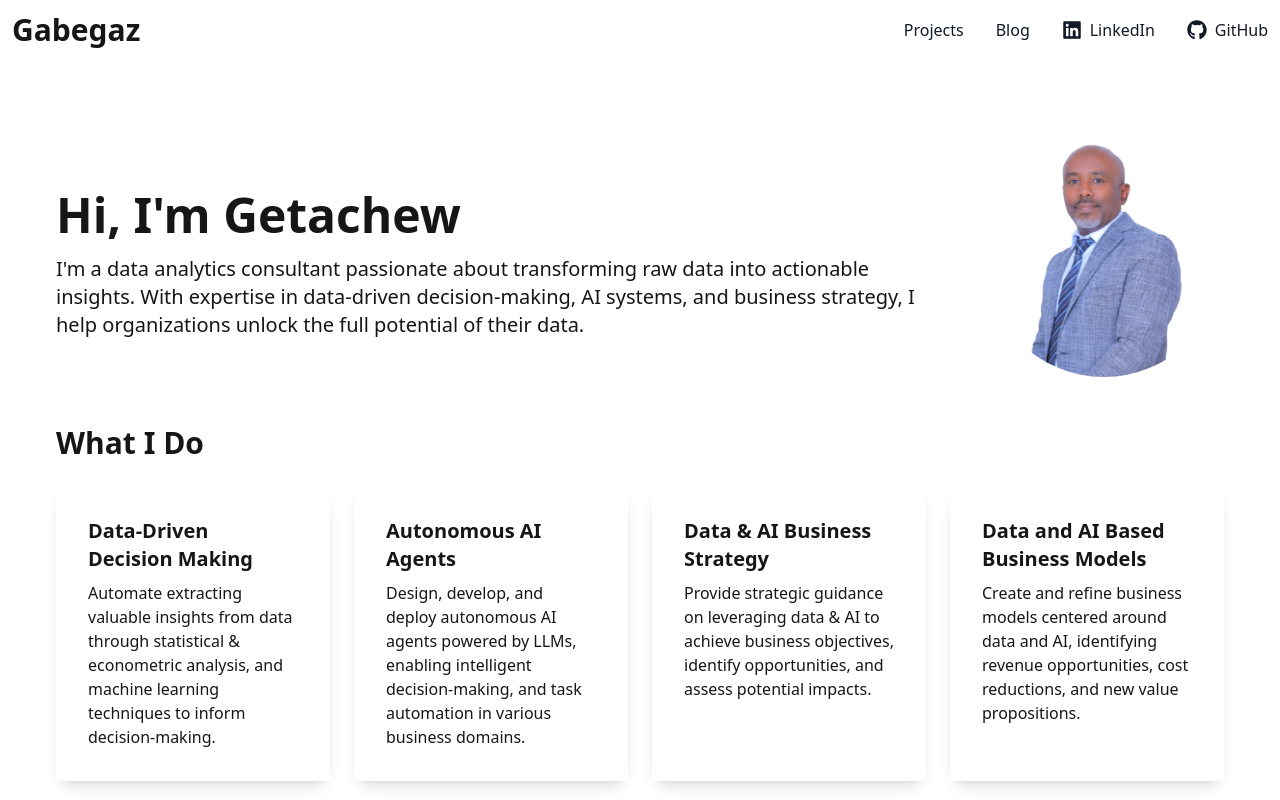
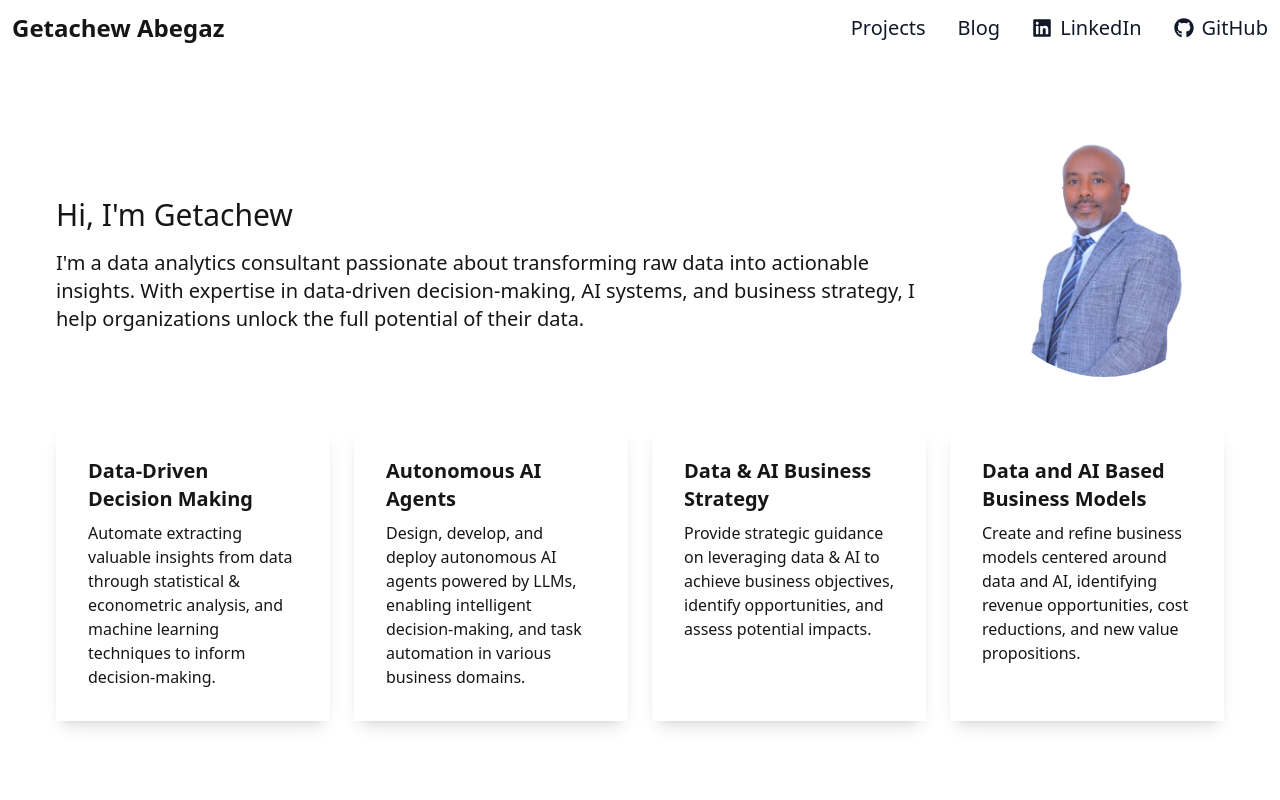
Before and after one commit to gabegaz/gabegaz.github.io, a Next.js app: page / in a window 1280 px wide. Shown: the top 800 px of the page. Built offline with nearby package versions, Linux system fonts and the light colour scheme.

Commit message:
added icons

```diff
--- a/app/page.tsx
+++ b/app/page.tsx
@@ -17,7 +17,7 @@ export default function Home() {
 
         {/* Gentle Intro */}
         <div className="flex-1 mt-8">
-          <h1 className="text-4xl md:text-5xl font-bold mb-4">
+          <h1 className="text-3xl md:text-3xl font-normal mb-4">
             Hi, I&apos;m <span className="">Getachew</span>
           </h1>
           <p className="text-lg md:text-xl mb-4">
@@ -42,7 +42,7 @@ export default function Home() {
 
       {/* Skills Section */}
       <div className="mb-12">
-        <h2 className="text-3xl font-bold mb-6">What I Do</h2>
+        {/* <h2 className="text-3xl font-normal mb-6">What I Do</h2> */}
         <div className="grid grid-cols-1 md:grid-cols-2 lg:grid-cols-4 gap-6">
           {skills.map((skill, index) => (
             <div key={index} className="card bg-base-200 shadow-lg">
--- a/components/Navbar.tsx
+++ b/components/Navbar.tsx
@@ -22,10 +22,10 @@ const Navbar = () => {
         <Link
           href="/"
           className="flex items-center space-x-3 rtl:space-x-reverse"
-          onClick={closeMenu} // Close menu when logo is clicked
+          onClick={closeMenu}
         >
-          <span className="self-center text-3xl font-semibold whitespace-nowrap dark:text-white">
-            Gabegaz
+          <span className="self-center text-2xl font-semibold whitespace-nowrap dark:text-white">
+            Getachew Abegaz
           </span>
         </Link>
 
@@ -63,7 +63,7 @@ const Navbar = () => {
                 <li>
                   <Link
                     href="/portfolio"
-                    className="block px-4 py-2 text-gray-900 hover:bg-gray-200 dark:text-white dark:hover:bg-gray-700"
+                    className="block px-4 py-2 text-xl text-gray-900 hover:bg-gray-200 dark:text-white dark:hover:bg-gray-700"
                     onClick={closeMenu}
                   >
                     Projects
@@ -74,7 +74,7 @@ const Navbar = () => {
                     href="https://medium.com/@gabegaz"
                     target="_blank"
                     rel="noreferrer"
-                    className="block px-4 py-2 text-gray-900 hover:bg-gray-200 dark:text-white dark:hover:bg-gray-700"
+                    className="block px-4 py-2 text-xl text-gray-900 hover:bg-gray-200 dark:text-white dark:hover:bg-gray-700"
                     onClick={closeMenu}
                   >
                     Blog
@@ -85,7 +85,7 @@ const Navbar = () => {
                     href="https://www.linkedin.com/in/gabegaz"
                     target="_blank"
                     rel="noopener noreferrer"
-                    className="flex items-center gap-2 px-4 py-2 text-gray-900 hover:bg-gray-200 dark:text-white dark:hover:bg-gray-700"
+                    className="flex items-center gap-2 px-4 py-2 text-xl text-gray-900 hover:bg-gray-200 dark:text-white dark:hover:bg-gray-700"
                     onClick={closeMenu}
                   >
                     <FaLinkedin className="w-5 h-5" />
@@ -97,7 +97,7 @@ const Navbar = () => {
                     href="https://github.com/gabegaz"
                     target="_blank"
                     rel="noopener noreferrer"
-                    className="flex items-center gap-2 px-4 py-2 text-gray-900 hover:bg-gray-200 dark:text-white dark:hover:bg-gray-700"
+                    className="flex items-center gap-2 px-4 py-2 text-xl text-gray-900 hover:bg-gray-200 dark:text-white dark:hover:bg-gray-700"
                     onClick={closeMenu}
                   >
                     <FaGithub className="w-5 h-5" />
@@ -115,7 +115,7 @@ const Navbar = () => {
             <li>
               <Link
                 href="/portfolio"
-                className="text-gray-900 hover:text-blue-700 dark:text-white dark:hover:text-blue-500"
+                className="text-xl text-gray-900 hover:text-blue-700 dark:text-white dark:hover:text-blue-500"
                 onClick={closeMenu}
               >
                 Projects
@@ -126,7 +126,7 @@ const Navbar = () => {
                 href="https://medium.com/@gabegaz"
                 target="_blank"
                 rel="noreferrer"
-                className="text-gray-900 hover:text-blue-700 dark:text-white dark:hover:text-blue-500"
+                className="text-gray-900 text-xl hover:text-blue-700 dark:text-white dark:hover:text-blue-500"
                 onClick={closeMenu}
               >
                 Blog
@@ -137,7 +137,7 @@ const Navbar = () => {
                 href="https://www.linkedin.com/in/gabegaz"
                 target="_blank"
                 rel="noopener noreferrer"
-                className="flex items-center gap-2 text-gray-900 hover:text-blue-700 dark:text-white dark:hover:text-blue-500"
+                className="flex items-center gap-2 text-xl text-gray-900 hover:text-blue-700 dark:text-white dark:hover:text-blue-500"
               >
                 <FaLinkedin className="w-5 h-5" />
                 <span>LinkedIn</span>
@@ -148,7 +148,7 @@ const Navbar = () => {
                 href="https://github.com/gabegaz"
                 target="_blank"
                 rel="noopener noreferrer"
-                className="flex items-center gap-2 text-gray-900 hover:text-blue-700 dark:text-white dark:hover:text-blue-500"
+                className="flex items-center gap-2 text-xl text-gray-900 hover:text-blue-700 dark:text-white dark:hover:text-blue-500"
               >
                 <FaGithub className="w-5 h-5" />
                 <span>GitHub</span>
```
